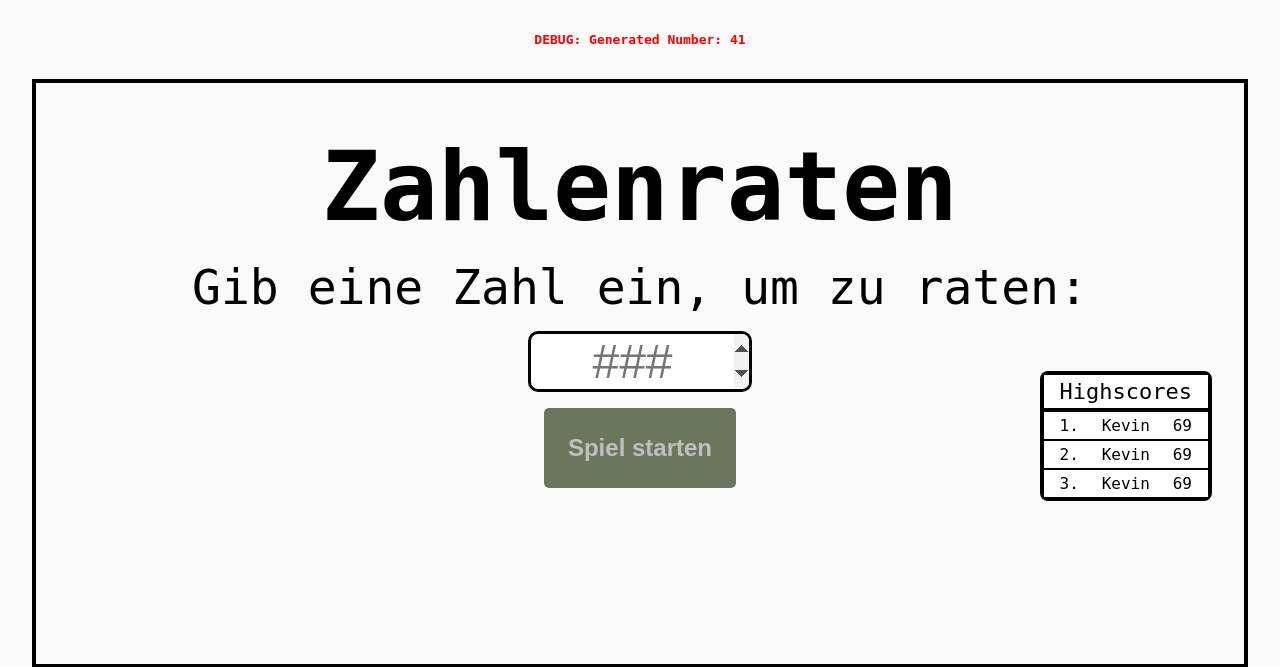
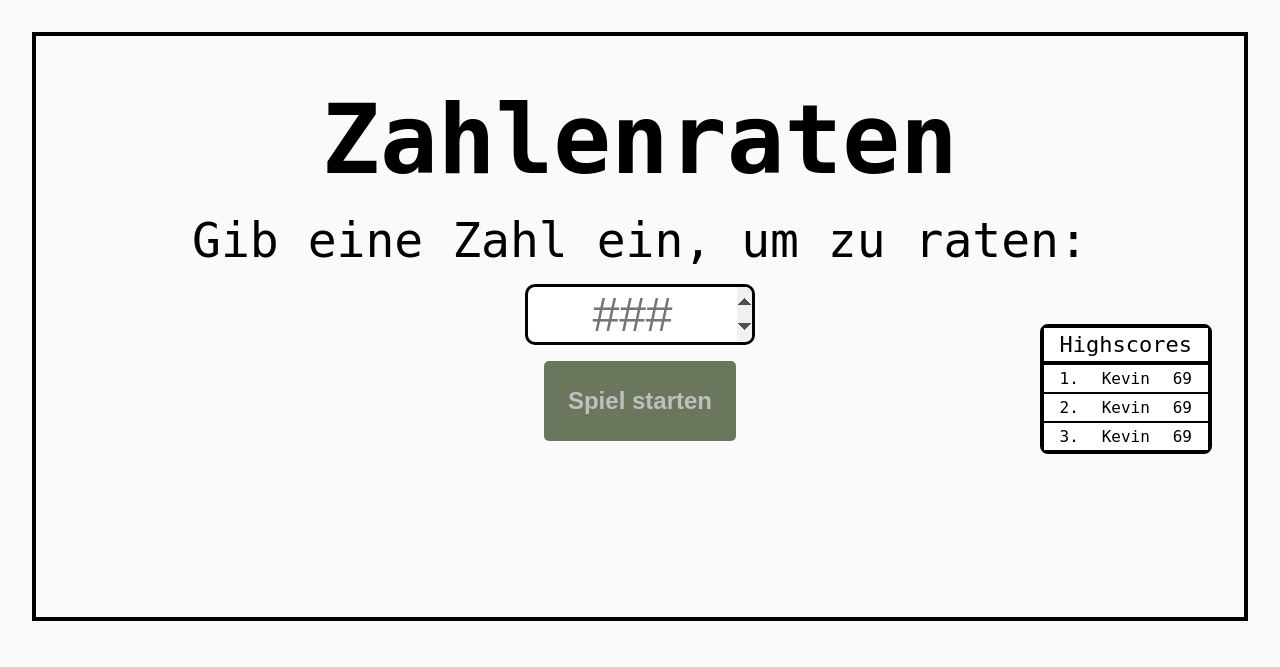
Before and after one commit to ChristophSchule/Zahlenraten, a Flask app: page / in a window 1280 px wide. Shown: the top 667 px of the page. Run offline with Flask 3, Linux system fonts and the light colour scheme.

Commit message:
debug text löschen

```diff
--- a/app/templates/index.html
+++ b/app/templates/index.html
@@ -1,8 +1,3 @@
-    {% if number_to_guess is not none %}
-    <div style="color: red; text-align: center; margin-bottom: 1rem;">
-        <strong>DEBUG: Generated Number: {{ number_to_guess }}</strong>
-    </div>
-    {% endif %}
 {% extends "base.html" %}
 {% block title %}Home{% endblock %}
 {% block content %}
```
